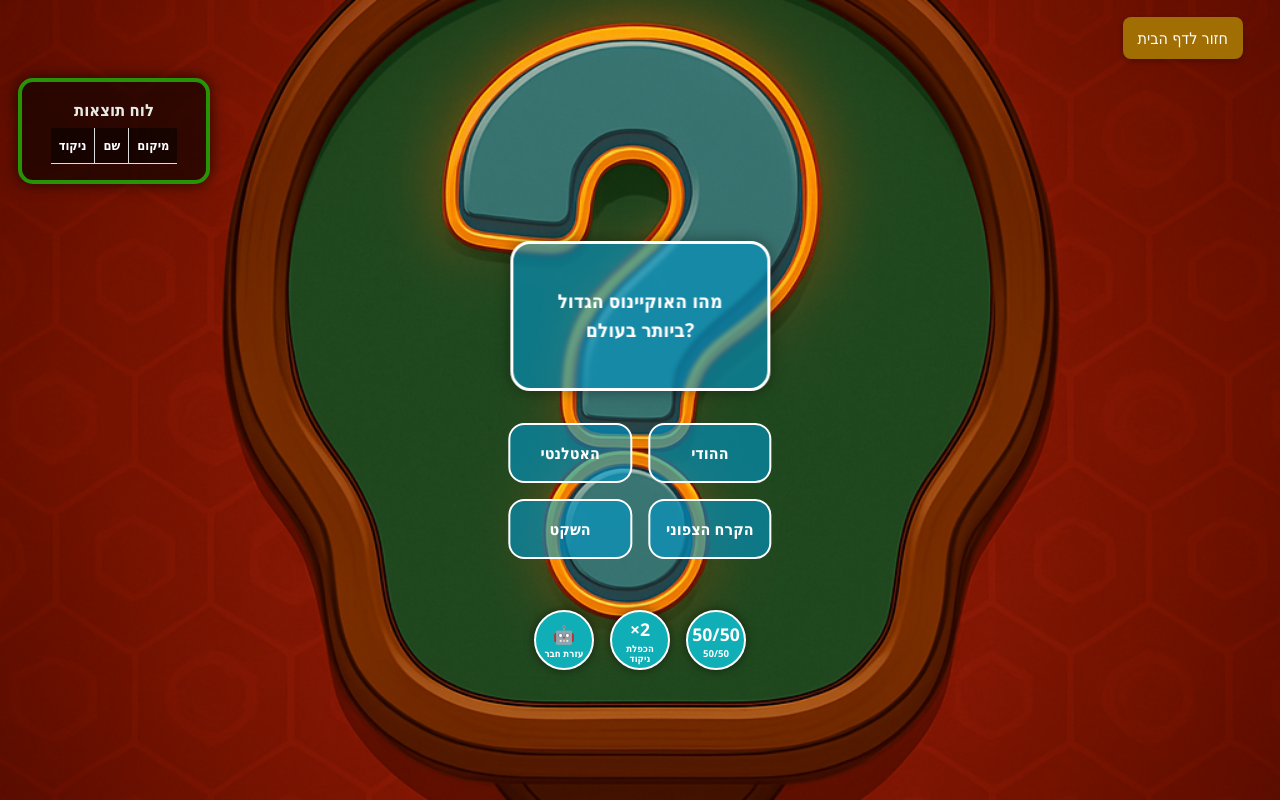
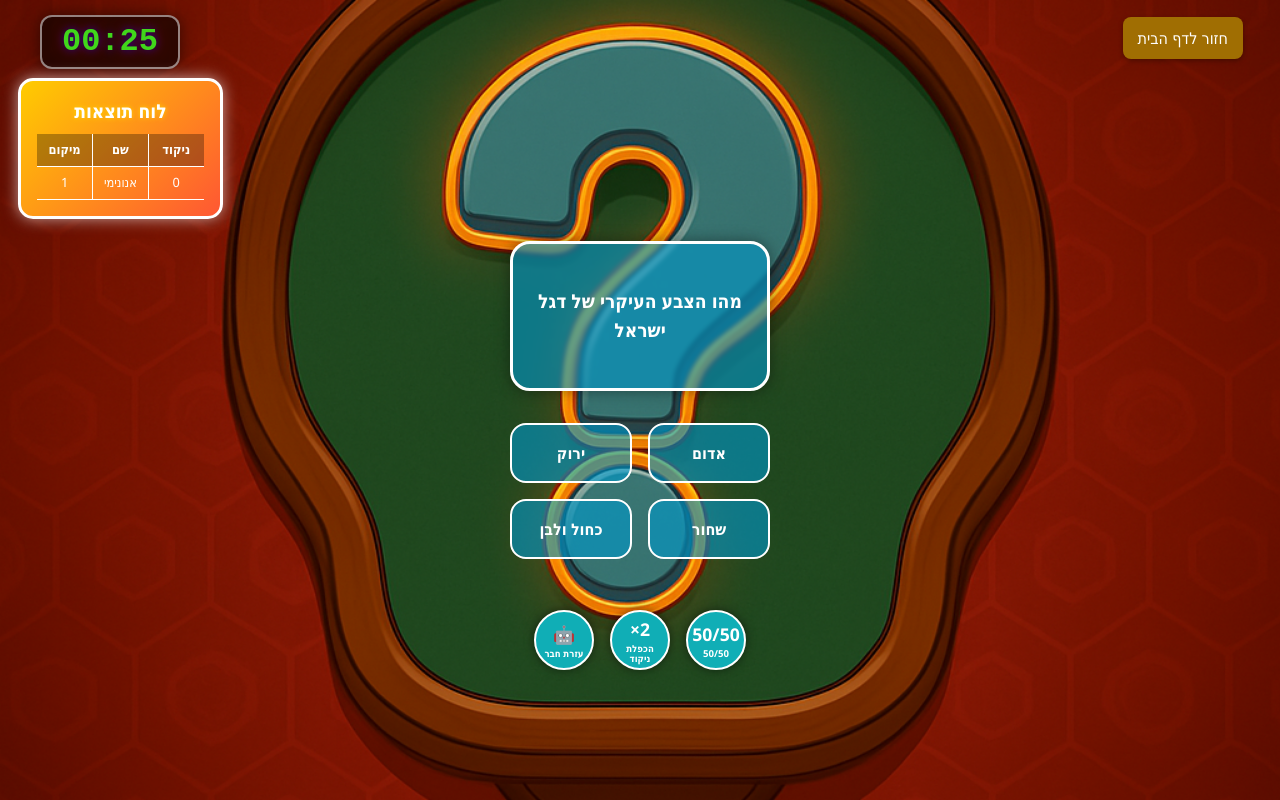
Before and after one commit to LorenKaso/vegasTrivia, a React (Vite) app: page /global in a window 1280 px wide. Built offline with nearby package versions, Linux system fonts and the light colour scheme.

Commit message:
add a profile page

```diff
--- a/src/components/Scoreboard.css
+++ b/src/components/Scoreboard.css
@@ -6,46 +6,50 @@
   padding: 0.5rem;
 }
 
-
 .scoreboard-table {
-  background: rgba(0, 0, 0, 0.6);
-  border: 4px solid #279406;
+  background: linear-gradient(135deg, #ffcc00, #ff5733);
+  border: 3px solid #fff;
   border-radius: 15px;
-  box-shadow: 0 0 15px rgba(0, 0, 0, 0.7);
   padding: 1rem;
-  width: clamp(100px, 15vw, 200px);
+  width: clamp(130px, 16vw, 220px);
+  max-height: 80vh;
   font-family: "Arial", sans-serif;
   animation: popIn 0.4s ease;
   display: flex;
   flex-direction: column;
   align-items: center;
-  justify-content: flex-start; /* תוכן יהיה למעלה */
-  position: relative;
-
+  justify-content: flex-start;
+  box-shadow: 0 0 15px rgba(255, 255, 255, 0.6);
+  overflow: hidden;
 }
 
 .scoreboard-table h2 {
-  color: #e6ebe3;
-  font-size: clamp(0.9rem, 1.3vw, 1.2rem);
-  margin-bottom: 0.3rem;
-  margin-top: 0; /* מסיר רווח מיותר מלמעלה */
+  margin-top: 0;
+  margin-bottom: 0.5rem;
+  color: white;
+  text-shadow: 0 0 5px gold;
+  font-size: clamp(1rem, 1.5vw, 1.3rem);
+  text-align: center;
 }
 
 table {
   border-collapse: collapse;
-  display: block;
-  margin: 0 auto;
-  width: auto;
+  width: 100%;
+  max-width: 100%;
+  font-size: clamp(0.6rem, 1vw, 0.9rem);
+  table-layout: fixed;
 }
 
 th, td {
-  padding: 0.5rem;
-  border-bottom: 1px solid #ddd;
-  border-right: 1px solid #ddd;
-  font-size: clamp(0.6rem, 1vw, 0.9rem);
-  white-space: nowrap;
+  padding: 0.4rem;
+  border-bottom: 1px solid white;
+  border-right: 1px solid white;
+  text-align: center;
+  color: white;
+  word-wrap: break-word;
   overflow: hidden;
   text-overflow: ellipsis;
+  direction: rtl;
 }
 
 th:last-child,
@@ -54,24 +58,22 @@ td:last-child {
 }
 
 th {
-  background-color: #0000007e;
-  color: white;
+  background-color: rgba(0, 0, 0, 0.3);
   font-weight: bold;
 }
 
 tr:nth-child(even) {
   background-color: rgba(255, 255, 255, 0.1);
-  color: #fff;
 }
 
 .move-up {
   animation: moveUp 0.5s ease;
-  background-color: rgba(0, 255, 0, 0.2);
+  background-color: rgba(0, 255, 0, 0.3);
 }
 
 .move-down {
   animation: moveDown 0.5s ease;
-  background-color: rgba(255, 0, 0, 0.2);
+  background-color: rgba(255, 0, 0, 0.3);
 }
 
 @keyframes moveUp {
@@ -88,3 +90,13 @@ tr:nth-child(even) {
   0% { transform: scale(0.8); opacity: 0; }
   100% { transform: scale(1); opacity: 1; }
 }
+
+@media (max-width: 500px) {
+  .scoreboard-overlay {
+    left: 0px;
+  }
+
+  .scoreboard-table {
+    width: clamp(100px, 12vw, 180px);
+  }
+}
--- a/src/components/Scoreboard.jsx
+++ b/src/components/Scoreboard.jsx
@@ -18,9 +18,9 @@ function Scoreboard({ players }) {
         <table>
           <thead>
             <tr>
+              <th>מיקום</th>
+              <th>שם</th>
               <th>ניקוד</th>
-              <th>שם</th>
-              <th>מיקום</th>
             </tr>
           </thead>
           <tbody>
@@ -40,9 +40,9 @@ function Scoreboard({ players }) {
                     scoreChanged ? "score-change" : ""
                   }
                 >
-                  <td>{index + 1}</td>
-                  <td>{player.name}</td>
-                  <td>{player.score}</td>
+                  <td>{index + 1}</td>      {/* מיקום */}
+                  <td>{player.name}</td>     {/* שם */}
+                  <td>{player.score}</td>    {/* ניקוד */}
                 </tr>
               );
             })}
--- a/src/pages/GlobalGame.jsx
+++ b/src/pages/GlobalGame.jsx
@@ -1,30 +1,103 @@
-import { useNavigate } from "react-router-dom";
-import { useState } from "react";
+import { useNavigate, useLocation } from "react-router-dom";
+import { useState, useEffect } from "react";
+import useQuestionManager from "../components/useQuestionManager";
 import GameLayout from "../components/GameLayout";
+import Timer from "../components/Timer";
 import "../components/GameLayout.css";
 import "./GlobalGame.css";
+import Scoreboard from "../components/Scoreboard";
 
 function GlobalGame() {
   const navigate = useNavigate();
+  const location = useLocation();
+  const { getNextQuestion, updateDifficulty } = useQuestionManager();
+
+  const [score, setScore] = useState(0);
+  const [doublePoints, setDoublePoints] = useState(false);
+  const [currentQuestion, setCurrentQuestion] = useState(null);
   const [selected, setSelected] = useState(null);
+  const [timeLeft, setTimeLeft] = useState(30);
+  const [showNext, setShowNext] = useState(false);
+  const [timeExpired, setTimeExpired] = useState(false);
 
-  const question = "מהו האוקיינוס הגדול ביותר בעולם?";
-  const answers = ["האטלנטי", "ההודי", "השקט", "הקרח הצפוני"];
-  const correctAnswer = "השקט";
+  const playerName = localStorage.getItem("playerName") || "אנונימי";
+  const avatar = localStorage.getItem("avatar") || "";
+
+  const players = [
+    { id: 1, name: playerName, score: score, avatar: avatar }
+  ];
+
+  useEffect(() => {
+    const q = getNextQuestion();
+    setCurrentQuestion(q);
+  }, []);
+
+  useEffect(() => {
+    if (!currentQuestion || selected || showNext || timeExpired) return;
+
+    if (timeLeft === 0) {
+      revealAnswer();
+      return;
+    }
+
+    const timer = setTimeout(() => setTimeLeft(timeLeft - 1), 1000);
+    return () => clearTimeout(timer);
+  }, [timeLeft, selected, showNext, timeExpired, currentQuestion]);
+
+  const revealAnswer = () => {
+    setTimeExpired(true);
+    setTimeout(() => {
+      setShowNext(true);
+    }, 3000);
+  };
+
+  const calculateScore = () => {
+    let points = timeLeft > 15 ? 15 : 10;
+    if (doublePoints) points *= 2;
+    setScore(prev => prev + points);
+    setDoublePoints(false);
+  };
 
   const handleAnswerClick = (answer) => {
+    if (selected || timeExpired) return;
+
     setSelected(answer);
+    const isCorrect = answer === currentQuestion.correctAnswer;
+    updateDifficulty(isCorrect);
+
+    if (isCorrect) calculateScore();
+
+    setTimeout(() => {
+      setShowNext(true);
+    }, 3000);
   };
+
+  useEffect(() => {
+    if (!showNext) return;
+
+    const nextQ = getNextQuestion();
+    setCurrentQuestion(nextQ);
+    setSelected(null);
+    setTimeLeft(30);
+    setShowNext(false);
+    setTimeExpired(false);
+  }, [showNext]);
+
+  if (!currentQuestion) return <h2>טוען שאלות...</h2>;
 
   return (
     <div className="game-layout-body">
+      <Timer timeLeft={timeLeft} />
 
       <GameLayout
-        question={question}
-        answers={answers}
+        question={currentQuestion.question}
+        answers={currentQuestion.answers}
         selected={selected}
-        correctAnswer={correctAnswer}
+        correctAnswer={currentQuestion.correctAnswer}
         onAnswerClick={handleAnswerClick}
+        onDoublePoints={() => setDoublePoints(true)}
+        players={players}
+        showScoreboard={true}
       />
     </div>
   );
--- a/src/pages/Home.jsx
+++ b/src/pages/Home.jsx
@@ -58,6 +58,10 @@ function Home() {
             >
               🌍 עולמי-טריוויה
             </button>
+            <button
+              onClick={() => navigate("/settings")}>שינוי פרופיל
+            </button>
+
           </div>
         </div>
       </div>
--- a/src/pages/MonoGame.jsx
+++ b/src/pages/MonoGame.jsx
@@ -1,4 +1,4 @@
-import { useNavigate } from "react-router-dom";
+import { useNavigate, useLocation } from "react-router-dom";
 import { useState, useEffect } from "react";
 import useQuestionManager from "../components/useQuestionManager";
 import GameLayout from "../components/GameLayout";
@@ -9,13 +9,23 @@ import Scoreboard from "../components/Scoreboard";
 
 function MonoGame() {
   const navigate = useNavigate();
+  const location = useLocation();
   const { getNextQuestion, updateDifficulty } = useQuestionManager();
+
+  const [score, setScore] = useState(0);
+  const [doublePoints, setDoublePoints] = useState(false);
   const [currentQuestion, setCurrentQuestion] = useState(null);
   const [selected, setSelected] = useState(null);
   const [timeLeft, setTimeLeft] = useState(30);
   const [showNext, setShowNext] = useState(false);
   const [timeExpired, setTimeExpired] = useState(false);
 
+  const playerName = localStorage.getItem("playerName") || "אנונימי";
+  const avatar = localStorage.getItem("avatar") || "";
+
+  const players = [
+    { id: 1, name: playerName, score: score, avatar: avatar }
+  ];
 
   useEffect(() => {
     const q = getNextQuestion();
@@ -41,6 +51,20 @@ function MonoGame() {
     }, 3000);
   };
 
+  const calculateScore = (isCorrect, difficulty, timeTaken) => {
+    if (!isCorrect || timeTaken === 0) return 0;
+
+    if (difficulty > 6 || timeTaken < 7) {
+      return 15;
+    }
+    return 10;
+  };
+
+  const handleAnswer = (isCorrect, difficulty, timeTaken) => {
+    const points = calculateScore(isCorrect, difficulty, timeTaken);
+    setScore(prev => prev + points);
+  };
+
   const handleAnswerClick = (answer) => {
     if (selected || timeExpired) return;
 
@@ -48,10 +72,16 @@ function MonoGame() {
     const isCorrect = answer === currentQuestion.correctAnswer;
     updateDifficulty(isCorrect);
 
+    const timeTaken = 30 - timeLeft; // הזמן שלקח לענות
+    const difficulty = currentQuestion.difficulty;
+
+    handleAnswer(isCorrect, difficulty, timeTaken);
+
     setTimeout(() => {
       setShowNext(true);
     }, 3000);
   };
+
 
   useEffect(() => {
     if (!showNext) return;
@@ -76,6 +106,9 @@ function MonoGame() {
         selected={selected}
         correctAnswer={currentQuestion.correctAnswer}
         onAnswerClick={handleAnswerClick}
+        onDoublePoints={() => setDoublePoints(true)}
+        players={players}
+        showScoreboard={true}
       />
     </div>
   );
--- /dev/null
+++ b/src/pages/ProfileSetup.css
@@ -0,0 +1,76 @@
+.profile-setup {
+  background: linear-gradient(135deg, #00bcd4, #ff1744);
+  min-height: 100vh;
+  display: flex;
+  flex-direction: column;
+  align-items: center;
+  justify-content: center;
+  color: white;
+  font-family: 'Arial', sans-serif;
+  text-align: center;
+  padding: 2rem;
+}
+
+.profile-setup h2 {
+  font-size: 2.2rem;
+  margin-bottom: 1rem;
+  text-shadow: 2px 2px 4px black;
+}
+
+.profile-setup p {
+  font-size: 1.1rem;
+  margin-bottom: 1.5rem;
+}
+
+.profile-setup input {
+  padding: 0.5rem 1rem;
+  font-size: 1rem;
+  border-radius: 8px;
+  border: none;
+  margin-bottom: 1.5rem;
+  width: 200px;
+  text-align: center;
+}
+
+.avatar-grid {
+  display: flex;
+  gap: 1rem;
+  justify-content: center;
+  margin-bottom: 2rem;
+}
+
+.avatar-grid img {
+  width: 80px;
+  height: 80px;
+  border: 3px solid white;
+  border-radius: 50%;
+  cursor: pointer;
+  transition: transform 0.3s, border-color 0.3s;
+}
+
+.avatar-grid img:hover {
+  transform: scale(1.1);
+  border-color: yellow;
+}
+
+.avatar-grid img.selected {
+  border-color: gold;
+  box-shadow: 0 0 15px gold;
+}
+
+.start-btn {
+  padding: 0.7rem 2rem;
+  font-size: 1.1rem;
+  background-color: #ff1744;
+  color: white;
+  border: none;
+  border-radius: 10px;
+  cursor: pointer;
+  box-shadow: 0 4px 8px rgba(0,0,0,0.4);
+  transition: background-color 0.3s, transform 0.2s;
+}
+
+.start-btn:hover {
+  background-color: #d50000;
+  transform: scale(1.05);
+}
--- /dev/null
+++ b/src/pages/ProfileSetup.jsx
@@ -0,0 +1,56 @@
+import { useState } from "react";
+import { useNavigate } from "react-router-dom";
+import "./ProfileSetup.css";
+
+function ProfileSetup() {
+  const navigate = useNavigate();
+  const [name, setName] = useState("");
+  const [avatar, setAvatar] = useState("");
+
+  const avatars = [
+    "/images/monopoly1.png",
+    "/images/monopoly2.png",
+    "/images/monopoly3.png"
+  ];
+
+  const handleStart = () => {
+    if (!name || !avatar) {
+      alert("יש להזין שם ולבחור דמות");
+      return;
+    }
+    localStorage.setItem("playerName", name);
+    localStorage.setItem("avatar", avatar);
+    navigate("/home");
+  };
+
+  return (
+    <div className="profile-setup">
+      <h2>ברוך הבא למשחק הטריוויה</h2>
+      <p>בחר שם ודמות להתחלת המשחק</p>
+
+      <input
+        type="text"
+        placeholder="שם שחקן..."
+        value={name}
+        onChange={(e) => setName(e.target.value)}
+      />
+
+      <h3>בחר דמות:</h3>
+      <div className="avatar-grid">
+        {avatars.map((img) => (
+          <img
+            key={img}
+            src={img}
+            alt="avatar"
+            className={avatar === img ? "selected" : ""}
+            onClick={() => setAvatar(img)}
+          />
+        ))}
+      </div>
+
+      <button className="start-btn" onClick={handleStart}>המשך למשחק</button>
+    </div>
+  );
+}
+
+export default ProfileSetup;
--- /dev/null
+++ b/src/pages/Settings.jsx
@@ -0,0 +1,61 @@
+import { useState, useEffect } from "react";
+import { useNavigate } from "react-router-dom";
+
+function Settings() {
+  const navigate = useNavigate();
+  const [name, setName] = useState("");
+  const [avatar, setAvatar] = useState("");
+
+  const avatars = [
+    "/images/monopoly1.png",
+    "/images/monopoly2.png",
+    "/images/monopoly3.png"
+  ];
+
+  useEffect(() => {
+    const savedName = localStorage.getItem("playerName") || "";
+    const savedAvatar = localStorage.getItem("avatar") || "";
+    setName(savedName);
+    setAvatar(savedAvatar);
+  }, []);
+
+  const handleSave = () => {
+    if (!name || !avatar) {
+      alert("יש להזין שם ולבחור דמות");
+      return;
+    }
+    localStorage.setItem("playerName", name);
+    localStorage.setItem("avatar", avatar);
+    alert("הפרופיל עודכן בהצלחה!");
+    navigate("/home");
+  };
+
+  return (
+    <div className="settings-page">
+      <h2>הגדרות פרופיל</h2>
+      <input
+        type="text"
+        placeholder="שם שחקן..."
+        value={name}
+        onChange={(e) => setName(e.target.value)}
+      />
+
+      <h3>בחר דמות:</h3>
+      <div className="avatar-grid">
+        {avatars.map((img) => (
+          <img
+            key={img}
+            src={img}
+            alt="avatar"
+            className={avatar === img ? "selected" : ""}
+            onClick={() => setAvatar(img)}
+          />
+        ))}
+      </div>
+
+      <button className="start-btn" onClick={handleSave}>שמור</button>
+    </div>
+  );
+}
+
+export default Settings;
--- a/src/router/AppRouter.jsx
+++ b/src/router/AppRouter.jsx
@@ -4,12 +4,16 @@ import Home from '../pages/Home';
 import MonoGame from "../pages/MonoGame";
 import PoloGame from "../pages/PoloGame";
 import GlobalGame from "../pages/GlobalGame";
+import ProfileSetup from "../pages/ProfileSetup"; // חובה להוסיף
+import Settings from "../pages/Settings"; // חובה להוסיף
 
 function AppRouter() {
   return (
     <BrowserRouter>
       <Routes>
         <Route path="/" element={<Login />} />
+        <Route path="/settings" element={<Settings />} />
+        <Route path="/profile" element={<ProfileSetup />} />
         <Route path="/home" element={<Home />} />
         <Route path="/mono" element={<MonoGame />} />
         <Route path="/polo" element={<PoloGame />} />
```
Also changed, not shown: src/pages/Login.jsx (+17 -7 lines).
